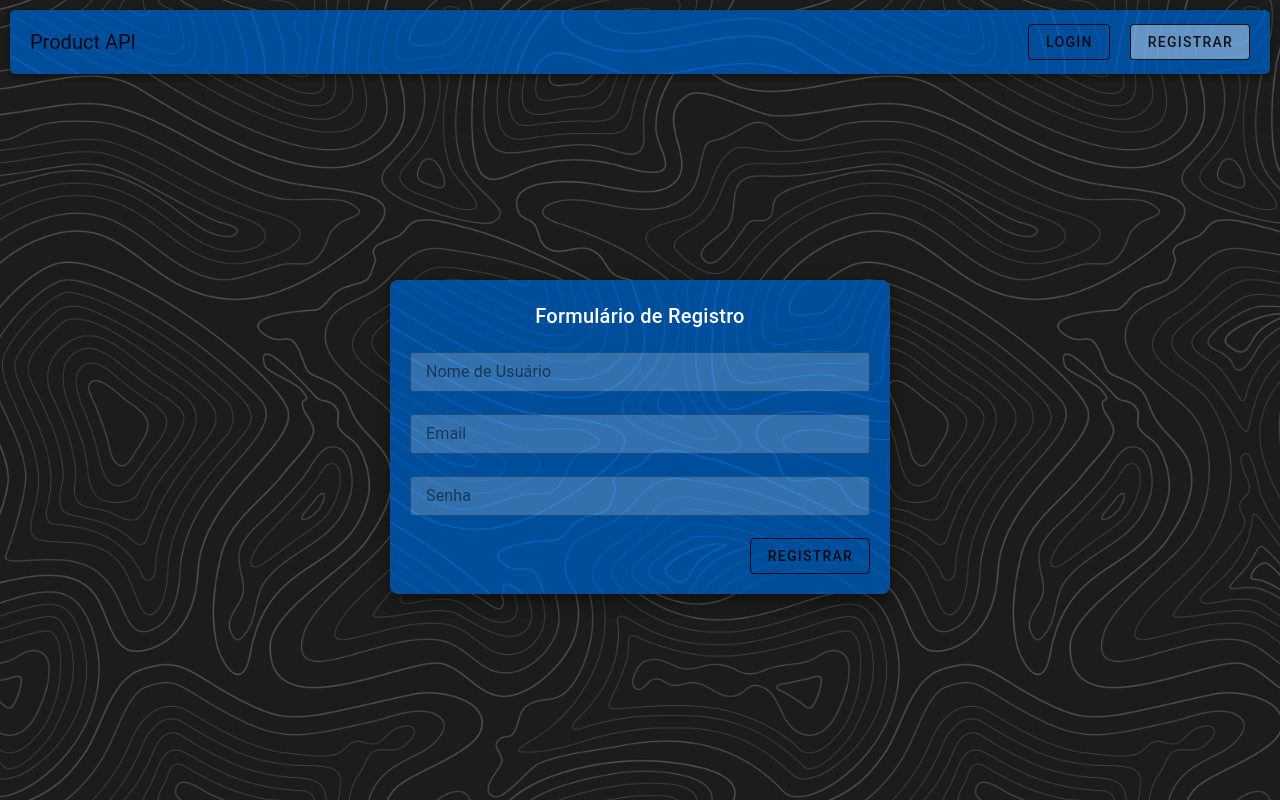
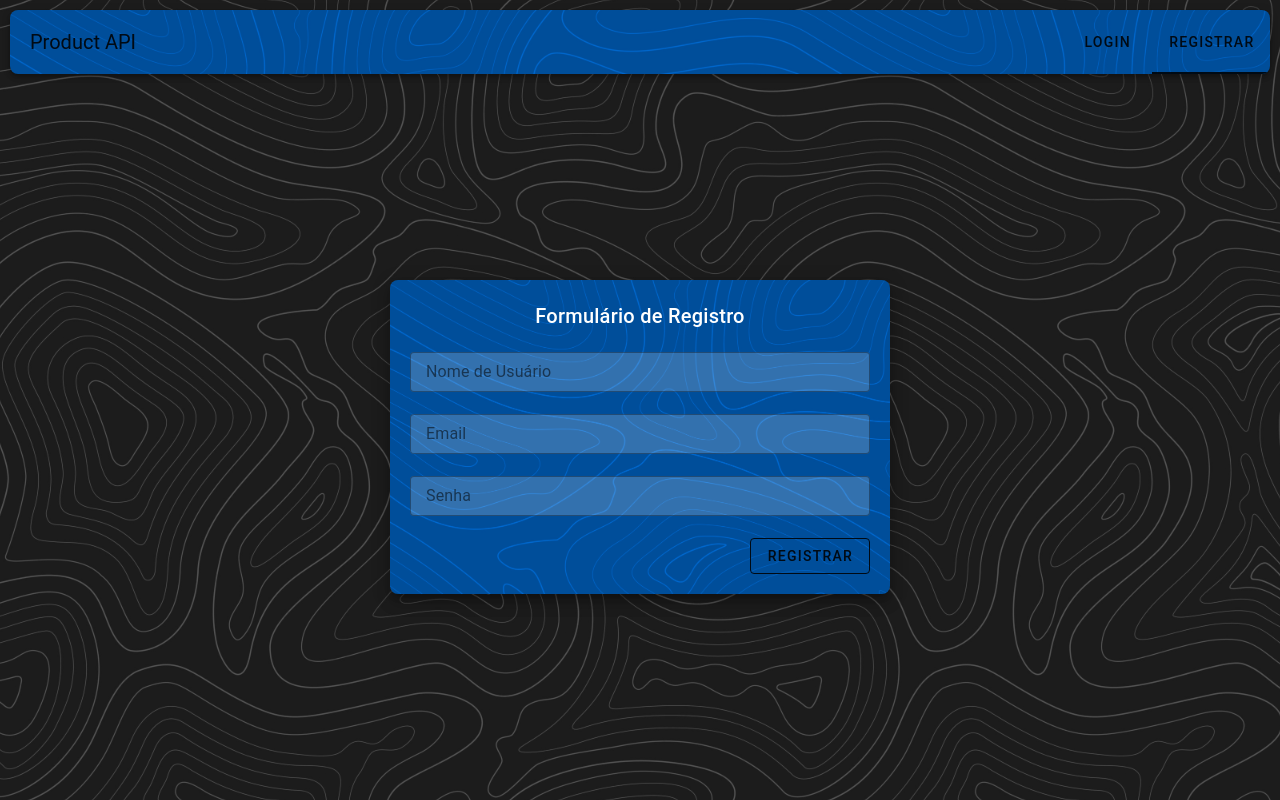
Before and after one commit to fagner02/npi, a Vue app: page /login in a window 1280 px wide. Both pictures are taken after a click on the tab "REGISTRAR". Built offline with nearby package versions, Linux system fonts and the light colour scheme; a small style sheet from the web is missing.

Commit message:
set username

```diff
--- a/src/api/api.ts
+++ b/src/api/api.ts
@@ -1,5 +1,6 @@
 import axios from "axios";
 import router from "@/router";
+import { ref } from "vue";
 
 export const API_URL = import.meta.env.VITE_API_URL;
 export const api = axios.create({
@@ -24,3 +25,10 @@ api.interceptors.response.use(
         return Promise.reject(error);
     }
 );
+
+export const logout = () => {
+    localStorage.removeItem("authToken");
+    router.push("/login");
+};
+
+export const username = ref("");
--- a/src/components/Header.vue
+++ b/src/components/Header.vue
@@ -5,11 +5,13 @@ const props = defineProps<{ title: string }>();
     <v-app-bar
         :floating="true"
         class="bg"
+        rounded="lg"
         style="
             margin: 10px;
             margin-bottom: 0px;
             border-radius: 5px;
             justify-content: space-between;
+            overflow: hidden;
         "
     >
         <v-toolbar-title> {{ props.title }} </v-toolbar-title>
--- a/src/components/Main.vue
+++ b/src/components/Main.vue
@@ -6,6 +6,7 @@ import { categories, category, product, products } from "../api/entity";
 import CategoryForm from "./CategoryForm.vue";
 import ProductForm from "./ProductForm.vue";
 import { categoryService, productService, type Service } from "@/api/service";
+import { logout, username } from "@/api/api";
 
 const activeTab = ref(0);
 
@@ -118,6 +119,53 @@ watch(activeTab, () => {
                     item.title
                 }}</v-tab>
             </v-tabs>
+            <v-divider
+                color="white"
+                opacity="0.3"
+                vertical
+                style="margin: 10px 0; margin-right: 20px"
+            ></v-divider>
+            <v-menu>
+                <template v-slot:activator="{ props }">
+                    <v-btn
+                        v-bind="props"
+                        density="default"
+                        size="small"
+                        icon="mdi-account"
+                        elevation="3"
+                        rounded="lg"
+                        class="bg"
+                        style="
+                            --bg-color: hsl(200, 100%, 30%);
+                            padding: 5px;
+                            margin-right: 20px;
+                        "
+                    ></v-btn>
+                </template>
+
+                <v-list
+                    density="compact"
+                    class="bg"
+                    rounded="lg"
+                    style="--bg-color: hsl(200, 100%, 30%)"
+                >
+                    <p style="margin: 0 15px; color: white">
+                        Olá {{ username }}
+                    </p>
+                    <v-list-item
+                        @click="logout"
+                        style="
+                            margin: 0 10px;
+                            background-color: hsl(0, 0%, 100%, 10%);
+                            border-radius: 10px !important;
+                        "
+                        elevation="2"
+                        rounded="lg"
+                    >
+                        <v-list-item-title>Sair</v-list-item-title>
+                    </v-list-item>
+                </v-list>
+            </v-menu>
         </Header>
 
         <v-tabs-window v-model="activeTab">
--- a/src/pages/index.vue
+++ b/src/pages/index.vue
@@ -4,6 +4,10 @@
 
 <script lang="ts" setup>
 import Main from "@/components/Main.vue";
+import { username } from "@/api/api";
 
+if (localStorage.getItem("username")) {
+    username.value = localStorage.getItem("username") || "";
+}
 //
 </script>
--- a/src/pages/login/index.vue
+++ b/src/pages/login/index.vue
@@ -1,5 +1,5 @@
 <script setup lang="ts">
-import { api } from "@/api/api";
+import { api, username } from "@/api/api";
 import { ref } from "vue";
 import { useRouter } from "vue-router";
 const user = ref({ username: null, email: null, password: null });
@@ -7,10 +7,13 @@ const user = ref({ username: null, email: null, password: null });
 const router = useRouter();
 function login() {
     api.post(`/users/login`, user.value).then((res) => {
+        username.value = res.data.username;
+        localStorage.setItem("username", res.data.username);
         localStorage.setItem("authToken", res.data.token);
         router.push("/");
     });
 }
+const tab = ref(0);
 </script>
 
 <template>
@@ -23,22 +26,12 @@ function login() {
         "
     >
         <Header title="Product API">
-            <v-btn
-                style="
-                    margin: 0px;
-                    margin-right: 20px;
-                    background-color: hsl(0, 0%, 100%, 40%);
-                "
-                variant="outlined"
-                @click="() => router.push('/login')"
-                >Login
-            </v-btn>
-            <v-btn
-                style="margin: 0px; margin-right: 20px"
-                variant="outlined"
-                @click="() => router.push('/register')"
-                >Registrar
-            </v-btn>
+            <v-tabs v-model="tab">
+                <v-tab @click="() => router.push('/login')">Login</v-tab>
+                <v-tab :value="true" @click="() => router.push('/register')"
+                    >Registrar</v-tab
+                >
+            </v-tabs>
         </Header>
 
         <v-card
--- a/src/pages/register/index.vue
+++ b/src/pages/register/index.vue
@@ -10,6 +10,7 @@ function login() {
         router.push("/login");
     });
 }
+const tab = ref(1);
 </script>
 
 <template>
@@ -22,22 +23,12 @@ function login() {
         "
     >
         <Header title="Product API">
-            <v-btn
-                style="margin: 0px; margin-right: 20px"
-                variant="outlined"
-                @click="() => router.push('/login')"
-                >Login</v-btn
-            >
-            <v-btn
-                style="
-                    margin: 0px;
-                    margin-right: 20px;
-                    background-color: hsl(0, 0%, 100%, 40%);
-                "
-                variant="outlined"
-                @click="() => router.push('/register')"
-                >Registrar
-            </v-btn>
+            <v-tabs v-model="tab">
+                <v-tab @click="() => router.push('/login')">Login</v-tab>
+                <v-tab @click="() => router.push('/register')"
+                    >Registrar
+                </v-tab>
+            </v-tabs>
         </Header>
 
         <v-card
```
